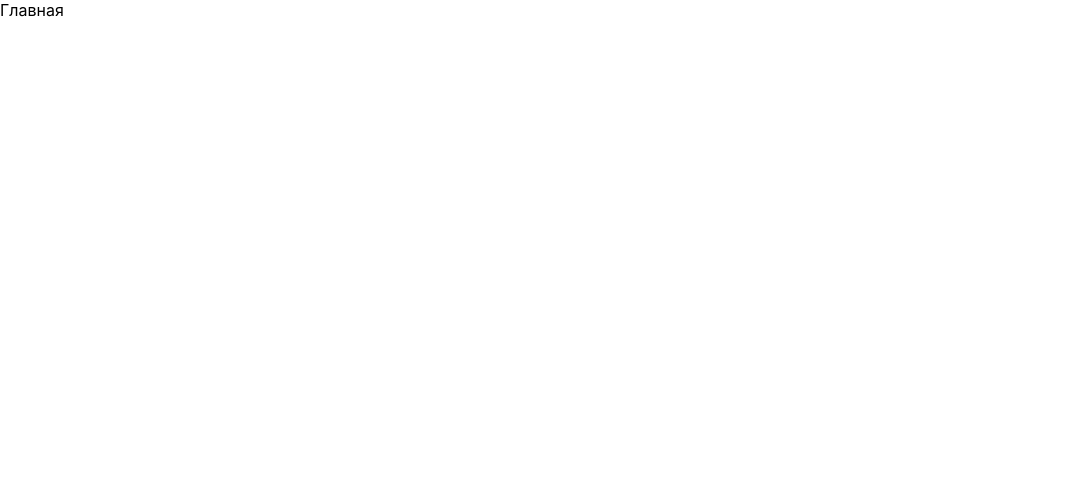
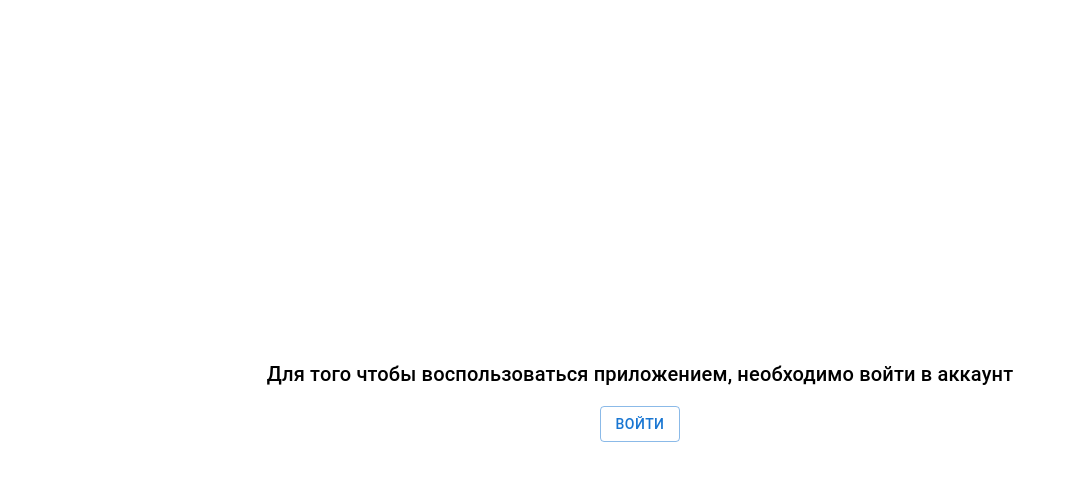
Before and after one commit to KentCpu/Volkovo, a React (Create React App) app: page / in a window 1280 px wide. Shown: the top 480 px of the page, without its empty margins (0-1072 px from the left). Built offline with nearby package versions, Linux system fonts and the light colour scheme.

Commit message:
feat: added header

```diff
--- a/src/entities/user/ui/user-provider.tsx
+++ b/src/entities/user/ui/user-provider.tsx
@@ -1,8 +1,6 @@
 import { PropsWithChildren, useEffect, useMemo, useState } from 'react';
 import { UserContext } from '../model/user-store';
 import { User } from '../model/user';
-import { useNavigate } from 'react-router-dom';
-import { PathPage } from '../../../shared/constants/path-page';
 
 export const LOCAL_STORAGE_USER_KEY = 'user';
 export const UserProvider = ({ children }: PropsWithChildren) => {
--- a/src/pages/forbidden/forbidden.tsx
+++ b/src/pages/forbidden/forbidden.tsx
@@ -1,9 +1,16 @@
-import React from 'react';
+import { Stack, Button, Typography } from '@mui/material';
 
 export const Forbidden = () => {
   return (
-    <div>
-      Страница не существует или у вас нет прав просматривать данный контент
-    </div>
+    <Stack
+      display="flex"
+      justifyContent="center"
+      alignItems="center"
+      minHeight="100vh"
+    >
+      <Typography variant="h5">
+        Страница не существует или у вас нет прав просматривать данный контент
+      </Typography>
+    </Stack>
   );
 };
--- a/src/pages/main/main.tsx
+++ b/src/pages/main/main.tsx
@@ -1,3 +1,25 @@
+import { Button, Stack, Typography } from '@mui/material';
+import { useNavigate } from 'react-router-dom';
+import { PathPage } from '../../shared/constants/path-page';
+
 export const Main = () => {
-  return <div>Главная</div>;
+  const navigate = useNavigate();
+  const redirectToLoginPage = () => navigate(PathPage.LOGIN);
+
+  return (
+    <Stack
+      display="flex"
+      justifyContent="center"
+      alignItems="center"
+      minHeight="100vh"
+      spacing={2}
+    >
+      <Typography variant="h6">
+        Для того чтобы воспользоваться приложением, необходимо войти в аккаунт
+      </Typography>
+      <Button variant="outlined" onClick={redirectToLoginPage}>
+        Войти
+      </Button>
+    </Stack>
+  );
 };
--- a/src/widgets/ui/header.tsx
+++ b/src/widgets/ui/header.tsx
@@ -1,4 +1,4 @@
-import { AppBar, Box, Toolbar, Typography } from '@mui/material';
+import { AppBar, Box, Toolbar } from '@mui/material';
 import { SignOutButton } from '../../features/auth';
 import { UserAccount } from '../../entities/user';
 
```
